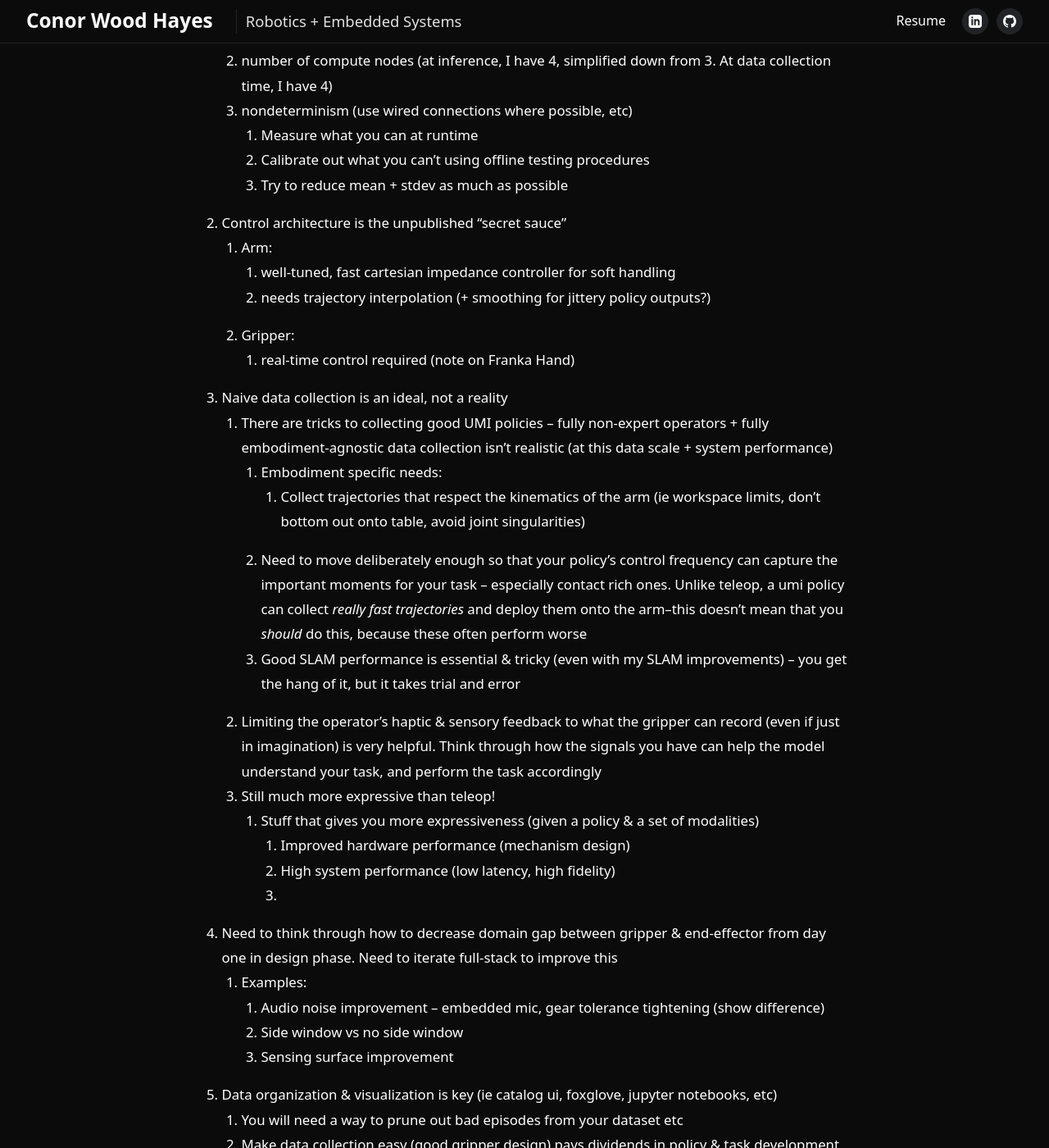
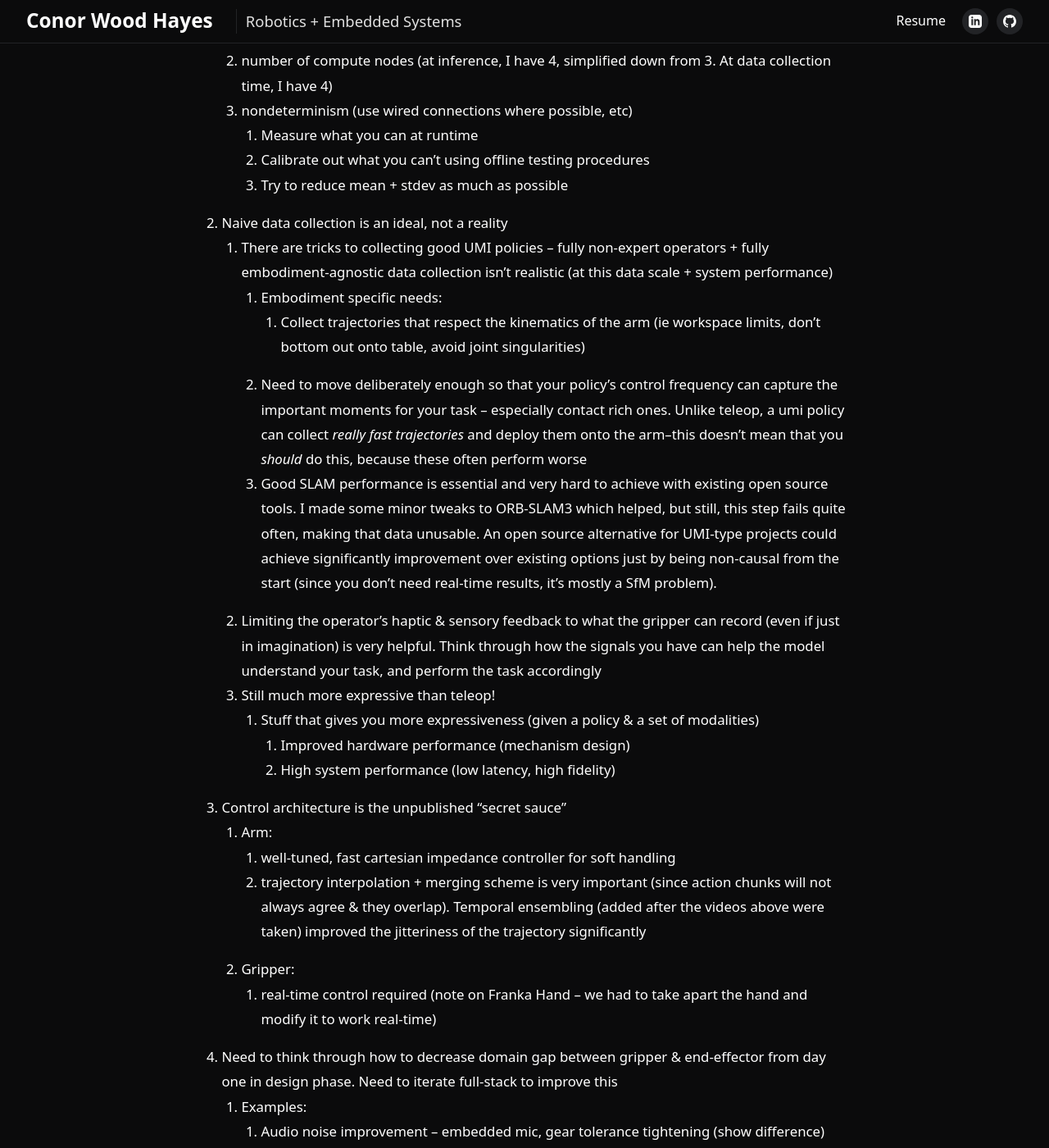
Before and after one commit to cwoodhayes/cwoodhayes.github.io, a Jekyll site: the page built from _projects/PolyUMI_final.md, in a window 1280 px wide and 1400 px high, scrolled down 15656 px. Shown: the whole window at 82% size. Built offline with Jekyll 4.4.1, drawn with Linux system fonts in a browser that asks for light colours.

Commit message:
polyumi final proj improvements & new videos

```diff
--- a/_projects/PolyUMI_final.md
+++ b/_projects/PolyUMI_final.md
@@ -9,7 +9,7 @@
 mathjax: true
 ---
 
-<iframe width="560" height="315" src="https://www.youtube.com/embed/Sa69GP3sHYM?si=Fu_ILmnGHV8FnWkp" title="YouTube video player" frameborder="0" allow="accelerometer; autoplay; clipboard-write; encrypted-media; gyroscope; picture-in-picture; web-share" referrerpolicy="strict-origin-when-cross-origin" allowfullscreen></iframe>
+<iframe width="560" height="315" src="https://www.youtube.com/embed/qyAhQ5Dwf5c?si=TkwQsg6fQKXXUAX-" title="YouTube video player" frameborder="0" allow="accelerometer; autoplay; clipboard-write; encrypted-media; gyroscope; picture-in-picture; web-share" referrerpolicy="strict-origin-when-cross-origin" allowfullscreen></iframe>
 
 # PolyUMI (Part 2): Training and Deploying a Multimodal Manipulation Policy
 
@@ -277,24 +277,23 @@
 		1. Measure what you can at runtime
 		2. Calibrate out what you can't using offline testing procedures
 		3. Try to reduce mean + stdev as much as possible
-2. Control architecture is the unpublished "secret sauce"
-	1. Arm:
-		1. well-tuned, fast cartesian impedance controller for soft handling
-		2. needs trajectory interpolation (+ smoothing for jittery policy outputs?)
-	2. Gripper:
-		1. real-time control required (note on Franka Hand)
-3. Naive data collection is an ideal, not a reality
+2. Naive data collection is an ideal, not a reality
 	1. There are tricks to collecting good UMI policies -- fully non-expert operators + fully embodiment-agnostic data collection isn't realistic (at this data scale + system performance)
 		1. Embodiment specific needs:
 			1. Collect trajectories that respect the kinematics of the arm (ie workspace limits, don't bottom out onto table, avoid joint singularities)
 		2. Need to move deliberately enough so that your policy's control frequency can capture the important moments for your task -- especially contact rich ones. Unlike teleop, a umi policy can collect *really fast trajectories* and deploy them onto the arm--this doesn't mean that you *should* do this, because these often perform worse
-		3. Good SLAM performance is essential & tricky (even with my SLAM improvements) -- you get the hang of it, but it takes trial and error
+		3. Good SLAM performance is essential and very hard to achieve with existing open source tools. I made some minor tweaks to ORB-SLAM3 which helped, but still, this step fails quite often, making that data unusable. An open source alternative for UMI-type projects could achieve significantly improvement over existing options just by being non-causal from the start (since you don't need real-time results, it's mostly a SfM problem).
 	2. Limiting the operator's haptic & sensory feedback to what the gripper can record (even if just in imagination) is very helpful. Think through how the signals you have can help the model understand your task, and perform the task accordingly
 	3. Still much more expressive than teleop!
 		1. Stuff that gives you more expressiveness (given a policy & a set of modalities)
 			1. Improved hardware performance (mechanism design)
 			2. High system performance (low latency, high fidelity)
-			3.
+3. Control architecture is the unpublished "secret sauce"
+	1. Arm:
+		1. well-tuned, fast cartesian impedance controller for soft handling
+		2. trajectory interpolation + merging scheme is very important (since action chunks will not always agree & they overlap). Temporal ensembling (added after the videos above were taken) improved the jitteriness of the trajectory significantly
+	2. Gripper:
+		1. real-time control required (note on Franka Hand -- we had to take apart the hand and modify it to work real-time)
 4. Need to think through how to decrease domain gap between gripper & end-effector from day one in design phase. Need to iterate full-stack to improve this
 	1. Examples:
 		1. Audio noise improvement -- embedded mic, gear tolerance tightening (show difference)
@@ -315,6 +314,7 @@
 - 2 months inference system bringup (1 month of which is latency + control optimizations to get to first near task success)
 - 1 month full-system iteration
 
+
 ## Next Steps
 
 - Publish paper in collaboration with TU Darmstadt.
```
Also changed, not shown: _projects/PenPal.md (+1 -1 lines).
